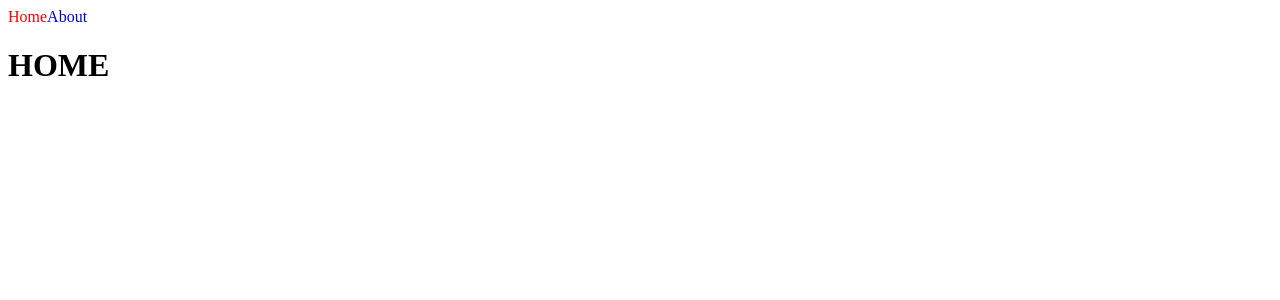
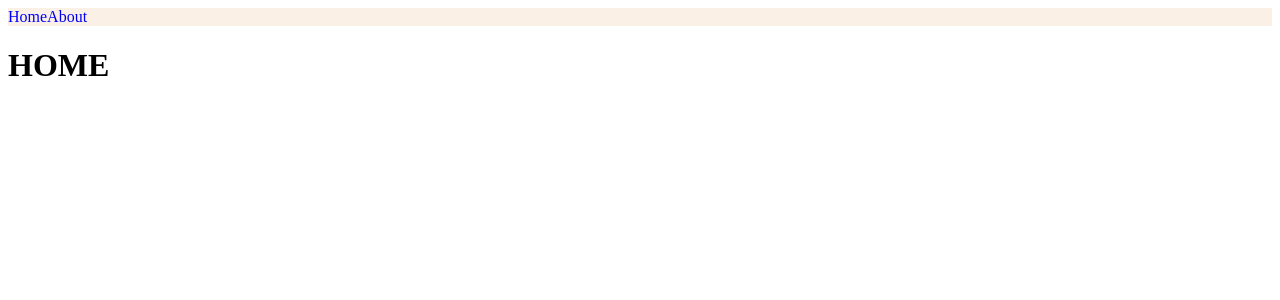
Before and after one commit to Inginginging/basic_of_next, a Next.js app: page / in a window 1280 px wide. Shown: the top 300 px of the page. Built offline with nearby package versions, Linux system fonts and the light colour scheme.

Commit message:
Styling with styled jsc

```diff
--- a/components/Nav.js
+++ b/components/Nav.js
@@ -1,6 +1,5 @@
 import Link from "next/link";
 import { useRouter } from "next/router";
-import styles from "./Nav.module.css";
 
 export default function Nav() {
   //앱의 함수 컴포넌트에서 Router 객체 내부에 접근할 수 있게 해주는 hook
@@ -8,24 +7,22 @@
   return (
     <nav>
       <Link href="/">
-        <a
-          /*css module로 className 두개를 넣는 방법. */
-          className={`${styles.link} ${
-            router.pathname === "/" ? styles.active : ""
-          }`}
-        >
-          Home
-        </a>
+        <a className={router.pathname === "/" ? "active" : ""}>Home</a>
       </Link>
       <Link href="/about">
-        <a
-          className={`${styles.link} ${
-            router.pathname === "/about" ? styles.active : ""
-          }`}
-        >
-          About
-        </a>
+        <a className={router.pathname === "/about" ? "active" : ""}>About</a>
       </Link>
+      <style jsx>{`
+        nav {
+          background-color: linen;
+        }
+        a {
+          text-decoration: none;
+        }
+        .active {
+          color: blue;
+        }
+      `}</style>
     </nav>
   );
 }
--- a/components/Nav.module.css
+++ /dev/null
@@ -1,7 +0,0 @@
-.link {
-  text-decoration: none;
-}
-
-.active {
-  color: red;
-}
```
